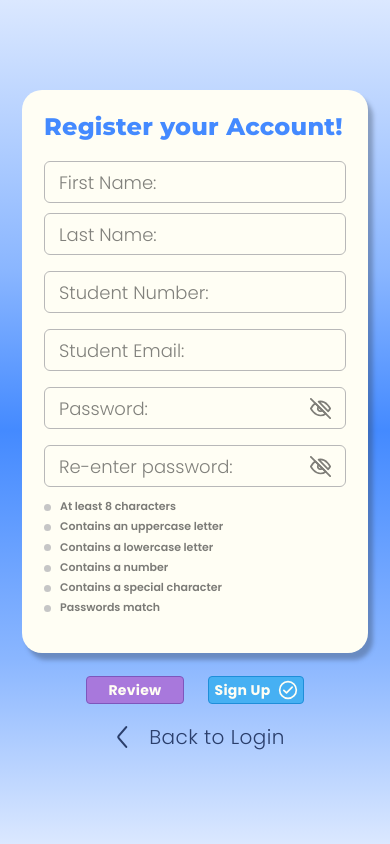
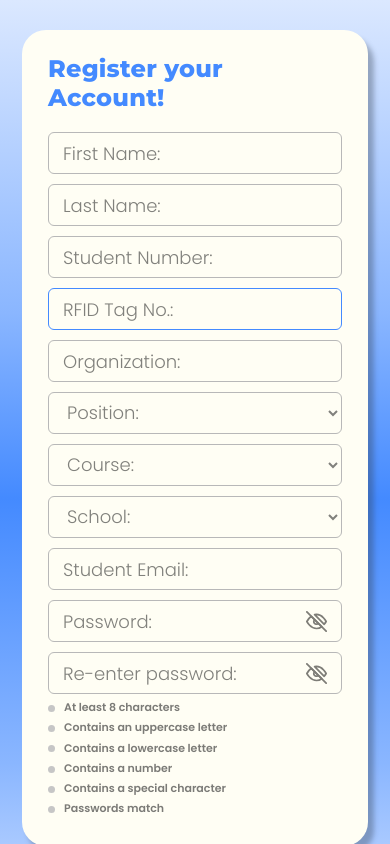
Before and after one commit to misxabien/DCSPACE_NEXT_WEB, a Next.js app: page /register in a window 390 px wide. Built offline with nearby package versions, Linux system fonts and the light colour scheme.

Commit message:
Added course, organization, school, and rfid tag form box in the register acct page

```diff
--- a/app/login/login.css
+++ b/app/login/login.css
@@ -353,12 +353,12 @@
 }
 
 .login-scope .register-card {
-  width: min(100%, 730px);
-  min-height: 394px;
-  padding: 22px 22px 36px;
-  border-radius: 20px;
+  width: min(100%, 930px);
+  min-height: auto;
+  padding: 24px 26px 28px;
+  border-radius: 24px;
   background: #fffef4;
-  box-shadow: 5px 7px 4px rgba(50, 59, 77, 0.35);
+  box-shadow: 6px 8px 5px rgba(50, 59, 77, 0.35);
   animation: registerCardIn 0.58s cubic-bezier(0.2, 0.85, 0.22, 1) both;
 }
 
@@ -373,7 +373,7 @@
 
 .login-scope .register-form {
   display: grid;
-  gap: 16px;
+  gap: 10px;
 }
 
 .login-scope .register-name-row {
@@ -394,6 +394,36 @@
   font-weight: 300;
   padding: 0 14px;
   outline: none;
+}
+
+.login-scope .register-two-col {
+  display: grid;
+  grid-template-columns: 1fr 1fr;
+  gap: 10px;
+}
+
+.login-scope .register-form select {
+  width: 100%;
+  height: 42px;
+  border: 1.5px solid #b8b8b8;
+  border-radius: 6px;
+  background: transparent;
+  color: #81817c;
+  font-family: var(--font-poppins), sans-serif;
+  font-size: 18px;
+  font-weight: 300;
+  padding: 0 14px;
+  outline: none;
+  cursor: pointer;
+}
+
+.login-scope .register-form select:focus {
+  border-color: #448aff;
+}
+
+.login-scope .register-form select option {
+  color: #3f3f3f;
+  background: #fffef4;
 }
 
 .login-scope .register-form input::placeholder {
@@ -809,6 +839,10 @@
     min-height: auto;
   }
 
+  .login-scope .register-two-col {
+    grid-template-columns: 1fr;
+  }
+
   .login-scope .register-name-row {
     grid-template-columns: 1fr;
   }
@@ -839,4 +873,26 @@
   .login-scope .back-login-link {
     font-size: 20px;
   }
+
+  .login-scope .register-card {
+    min-height: auto;
+  }
+
+  .login-scope .register-name-row,
+  .login-scope .register-two-col {
+    grid-template-columns: 1fr;
+  }
+
+  .login-scope .register-review-list {
+    grid-template-columns: 1fr;
+  }
+
+  .login-scope .register-review-actions {
+    flex-direction: column;
+    align-items: stretch;
+  }
+
+  .login-scope .password-requirements {
+    grid-template-columns: 1fr;
+  }
 }
--- a/components/RegisterAccountContent.tsx
+++ b/components/RegisterAccountContent.tsx
@@ -9,6 +9,11 @@ type RegisterReview = {
   lastName: string;
   studentNumber: string;
   studentEmail: string;
+  rfidNumber: string;
+  organizationPart: string;
+  organizationRole: string;
+  course: string;
+  school: string;
   password: string;
   confirmPassword: string;
 };
@@ -18,6 +23,11 @@ const emptyReview: RegisterReview = {
   lastName: "",
   studentNumber: "",
   studentEmail: "",
+  rfidNumber: "",
+  organizationPart: "",
+  organizationRole: "",
+  course: "",
+  school: "",
   password: "",
   confirmPassword: "",
 };
@@ -25,6 +35,7 @@ const emptyReview: RegisterReview = {
 export function RegisterAccountContent() {
   const router = useRouter();
   const formRef = useRef<HTMLFormElement>(null);
+
   const [showReview, setShowReview] = useState(false);
   const [review, setReview] = useState<RegisterReview>(emptyReview);
   const [showPassword, setShowPassword] = useState(false);
@@ -42,6 +53,7 @@ export function RegisterAccountContent() {
     { label: "Contains a special character", valid: /[^A-Za-z0-9]/.test(password) },
     { label: "Passwords match", valid: password.length > 0 && password === confirmPassword },
   ];
+
   const passwordIsValid = passwordChecks.every((check) => check.valid);
 
   const getValue = (formData: FormData, key: string) => {
@@ -50,9 +62,7 @@ export function RegisterAccountContent() {
   };
 
   const handleReview = () => {
-    if (!formRef.current) {
-      return;
-    }
+    if (!formRef.current) return;
 
     if (!passwordIsValid) {
       setValidationError("Please complete all password requirements before reviewing.");
@@ -60,22 +70,27 @@ export function RegisterAccountContent() {
     }
 
     const formData = new FormData(formRef.current);
+
     setReview({
       firstName: getValue(formData, "first_name"),
       lastName: getValue(formData, "last_name"),
       studentNumber: getValue(formData, "student_number"),
       studentEmail: getValue(formData, "student_email"),
+      rfidNumber: getValue(formData, "rfid_number"),
+      organizationPart: getValue(formData, "organization_part"),
+      organizationRole: getValue(formData, "organization_role"),
+      course: getValue(formData, "course"),
+      school: getValue(formData, "school"),
       password: getValue(formData, "password") === "Not provided" ? "Not provided" : "********",
       confirmPassword: getValue(formData, "confirm_password") === "Not provided" ? "Not provided" : "********",
     });
+
     setValidationError("");
     setShowReview(true);
   };
 
   const handleSignUp = () => {
-    if (!formRef.current) {
-      return;
-    }
+    if (!formRef.current) return;
 
     if (!passwordIsValid) {
       setValidationError("Please complete all password requirements before signing up.");
@@ -84,10 +99,16 @@ export function RegisterAccountContent() {
     }
 
     const formData = new FormData(formRef.current);
-    const studentNumber = getValue(formData, "student_number");
-    window.localStorage.setItem("dcspaceStudentNumber", studentNumber);
+
+    window.localStorage.setItem("dcspaceStudentNumber", getValue(formData, "student_number"));
     window.localStorage.setItem("dcspaceStudentEmail", studentEmail.trim());
+    window.localStorage.setItem("dcspaceRfidNumber", getValue(formData, "rfid_number"));
+    window.localStorage.setItem("dcspaceCourse", getValue(formData, "course"));
+    window.localStorage.setItem("dcspaceSchool", getValue(formData, "school"));
+    window.localStorage.setItem("dcspaceOrganizationPart", getValue(formData, "organization_part"));
+    window.localStorage.setItem("dcspaceOrganizationRole", getValue(formData, "organization_role"));
     window.sessionStorage.removeItem("dcspacePrivacySeen");
+
     router.push("/login");
   };
 
@@ -98,12 +119,86 @@ export function RegisterAccountContent() {
           <h1>Register your Account!</h1>
 
           <form ref={formRef} className="register-form">
-            <div className="register-name-row">
+            <div className="register-two-col">
               <input name="first_name" type="text" placeholder="First Name:" aria-label="First Name" />
               <input name="last_name" type="text" placeholder="Last Name:" aria-label="Last Name" />
             </div>
 
-            <input name="student_number" type="text" placeholder="Student Number:" aria-label="Student Number" />
+            <div className="register-two-col">
+              <input name="student_number" type="text" placeholder="Student Number:" aria-label="Student Number" />
+
+              <input
+                name="rfid_number"
+                type="text"
+                placeholder="RFID Tag No.:"
+                aria-label="RFID Number"
+                autoFocus
+                onKeyDown={(event) => {
+                  if (event.key === "Enter") {
+                    event.preventDefault();
+                    handleReview();
+                  }
+                }}
+              />
+            </div>
+
+            <div className="register-two-col">
+              <input
+                name="organization_part"
+                type="text"
+                placeholder="Organization:"
+                aria-label="Organization or Part of Organization"
+              />
+
+              <select name="organization_role" aria-label="Organization Role" defaultValue="">
+                <option value="" disabled>
+                  Position:
+                </option>
+                <option value="Organization Member">Organization Member</option>
+                <option value="Officer">Officer</option>
+              </select>
+            </div>
+
+            <div className="register-two-col">
+              <select name="course" aria-label="Course" defaultValue="">
+                <option value="" disabled>
+                  Course:
+                </option>
+                <option value="BSN">BSN – Bachelor of Science in Nursing</option>
+                <option value="BSRT">BSRT – Bachelor of Science in Radiologic Technology</option>
+                <option value="BSPT">BSPT – Bachelor of Science in Physical Therapy</option>
+                <option value="BS Bio">BS Bio – Bachelor of Science in Biology</option>
+                <option value="BS Pharm">BS Pharm – Bachelor of Science in Pharmacy</option>
+                <option value="BS MLS">BS MLS – Bachelor of Science in Medical Laboratory Science</option>
+                <option value="BSA">BSA – Bachelor of Science in Accountancy</option>
+                <option value="BSAT">BSAT – Bachelor of Science in Accounting Technology</option>
+                <option value="BS Psych">BS Psych – Bachelor of Science in Psychology</option>
+                <option value="BEEd">BEEd – Bachelor of Elementary Education</option>
+                <option value="BSEd">BSEd – Bachelor of Secondary Education</option>
+                <option value="BSBA-FM">BSBA-FM – Bachelor of Science in Business Administration (Financial Management)</option>
+                <option value="BSBA-MM">BSBA-MM – Bachelor of Science in Business Administration (Marketing Management)</option>
+                <option value="BSBA-HRDM">BSBA-HRDM – Bachelor of Science in Business Administration (Human Resource Development Management)</option>
+                <option value="BSBA-OM">BSBA-OM – Bachelor of Science in Business Administration (Operations Management)</option>
+                <option value="BSTM">BSTM – Bachelor of Science in Tourism Management</option>
+                <option value="BSHM (CAKO)">BSHM (CAKO) – Bachelor of Science in Hospitality Management (Culinary Arts & Kitchen Operations)</option>
+                <option value="BSHM (CO)">BSHM (CO) – Bachelor of Science in Hospitality Management (Cruiseline Operations)</option>
+                <option value="BA Comm">BA Comm – Bachelor of Arts in Communication</option>
+                <option value="BMA">BMA – Bachelor of Multimedia Arts</option>
+                <option value="BSIT">BSIT – Bachelor of Science in Information Technology</option>
+              </select>
+
+              <select name="school" aria-label="School" defaultValue="">
+                <option value="" disabled>
+                  School:
+                </option>
+                <option value="SNAHS">SNAHS – School of Nursing and Allied Health Studies</option>
+                <option value="SMLS">SMLS – School of Medical Laboratory Sciences</option>
+                <option value="SASE">SASE – School of Accountancy, Science, and Education</option>
+                <option value="SIHTM">SIHTM – School of International Hospitality, Tourism, and Management</option>
+                <option value="SCMCS">SCMCS – School of Communication, Multimedia, and Computer Studies</option>
+              </select>
+            </div>
+
             <input
               name="student_email"
               type="email"
@@ -115,6 +210,7 @@ export function RegisterAccountContent() {
                 setValidationError("");
               }}
             />
+
             <label className="register-password-wrap">
               <span className="register-sr-only">Password</span>
               <input
@@ -138,6 +234,7 @@ export function RegisterAccountContent() {
                 {showPassword ? <EyeOpenIcon /> : <EyeClosedIcon />}
               </button>
             </label>
+
             <label className="register-password-wrap">
               <span className="register-sr-only">Re-enter password</span>
               <input
@@ -161,6 +258,7 @@ export function RegisterAccountContent() {
                 {showConfirmPassword ? <EyeOpenIcon /> : <EyeClosedIcon />}
               </button>
             </label>
+
             <ul className="password-requirements" aria-label="Password requirements">
               {passwordChecks.map((check) => (
                 <li className={check.valid ? "is-valid" : ""} key={check.label}>
@@ -168,6 +266,7 @@ export function RegisterAccountContent() {
                 </li>
               ))}
             </ul>
+
             {validationError && <p className="auth-field-error">{validationError}</p>}
           </form>
         </section>
@@ -176,6 +275,7 @@ export function RegisterAccountContent() {
           <button className="review-btn" type="button" onClick={handleReview}>
             Review
           </button>
+
           <button className="signup-btn" type="button" onClick={handleSignUp}>
             Sign Up
             <span aria-hidden="true">
@@ -199,6 +299,7 @@ export function RegisterAccountContent() {
             <section className="register-review-modal" role="dialog" aria-modal="true" aria-labelledby="register-review-title">
               <div className="register-review-header">
                 <h2 id="register-review-title">Review Account Info</h2>
+
                 <button type="button" className="register-review-close" aria-label="Close review" onClick={() => setShowReview(false)}>
                   <svg viewBox="0 0 24 24" fill="none" aria-hidden="true">
                     <path d="M6 6L18 18M18 6L6 18" stroke="currentColor" strokeWidth="2.2" strokeLinecap="round" />
@@ -220,6 +321,26 @@ export function RegisterAccountContent() {
                   <dd>{review.studentNumber}</dd>
                 </div>
                 <div>
+                  <dt>RFID Tag No.</dt>
+                  <dd>{review.rfidNumber}</dd>
+                </div>
+                <div>
+                  <dt>Organization</dt>
+                  <dd>{review.organizationPart}</dd>
+                </div>
+                <div>
+                  <dt>Position</dt>
+                  <dd>{review.organizationRole}</dd>
+                </div>
+                <div>
+                  <dt>Course</dt>
+                  <dd>{review.course}</dd>
+                </div>
+                <div>
+                  <dt>School</dt>
+                  <dd>{review.school}</dd>
+                </div>
+                <div>
                   <dt>Student Email</dt>
                   <dd>{review.studentEmail}</dd>
                 </div>
@@ -237,6 +358,7 @@ export function RegisterAccountContent() {
                 <button className="review-btn" type="button" onClick={() => setShowReview(false)}>
                   Edit
                 </button>
+
                 <button className="signup-btn" type="button" onClick={handleSignUp}>
                   Sign Up
                   <span aria-hidden="true">
```
